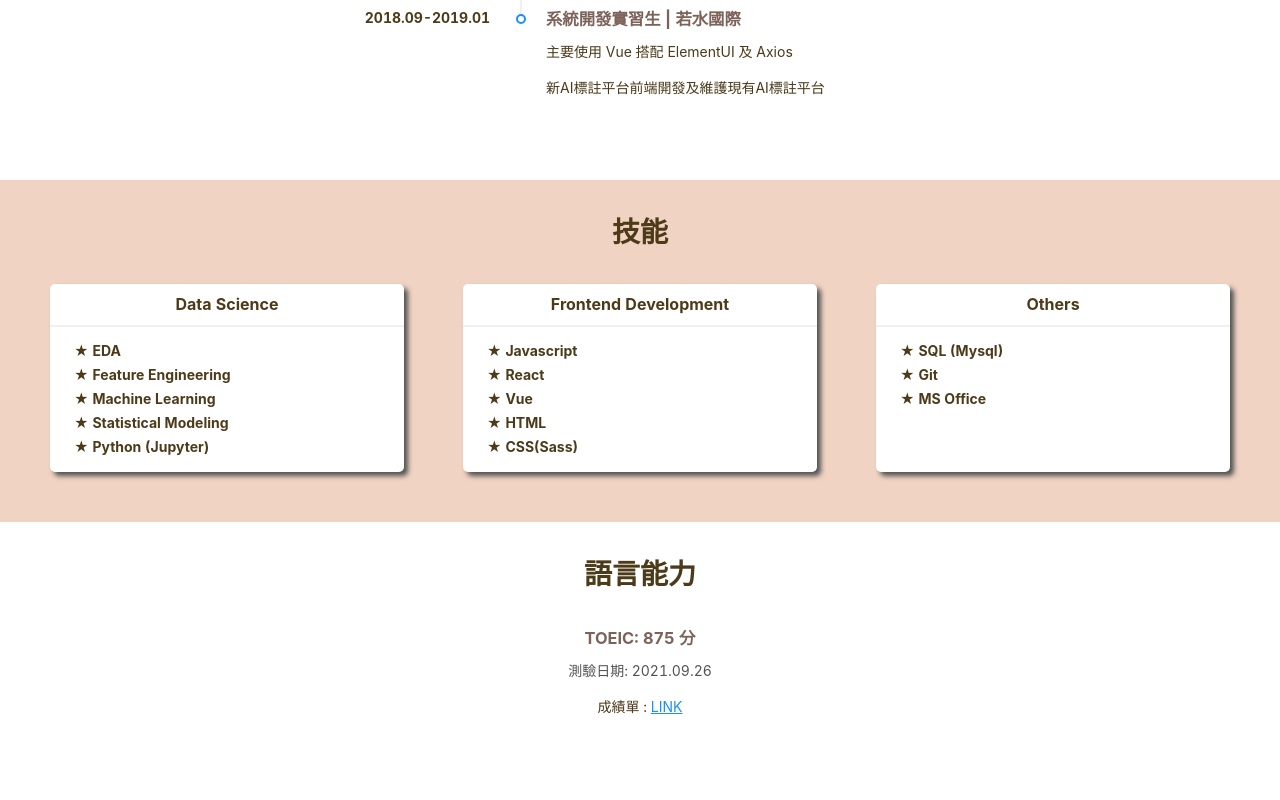
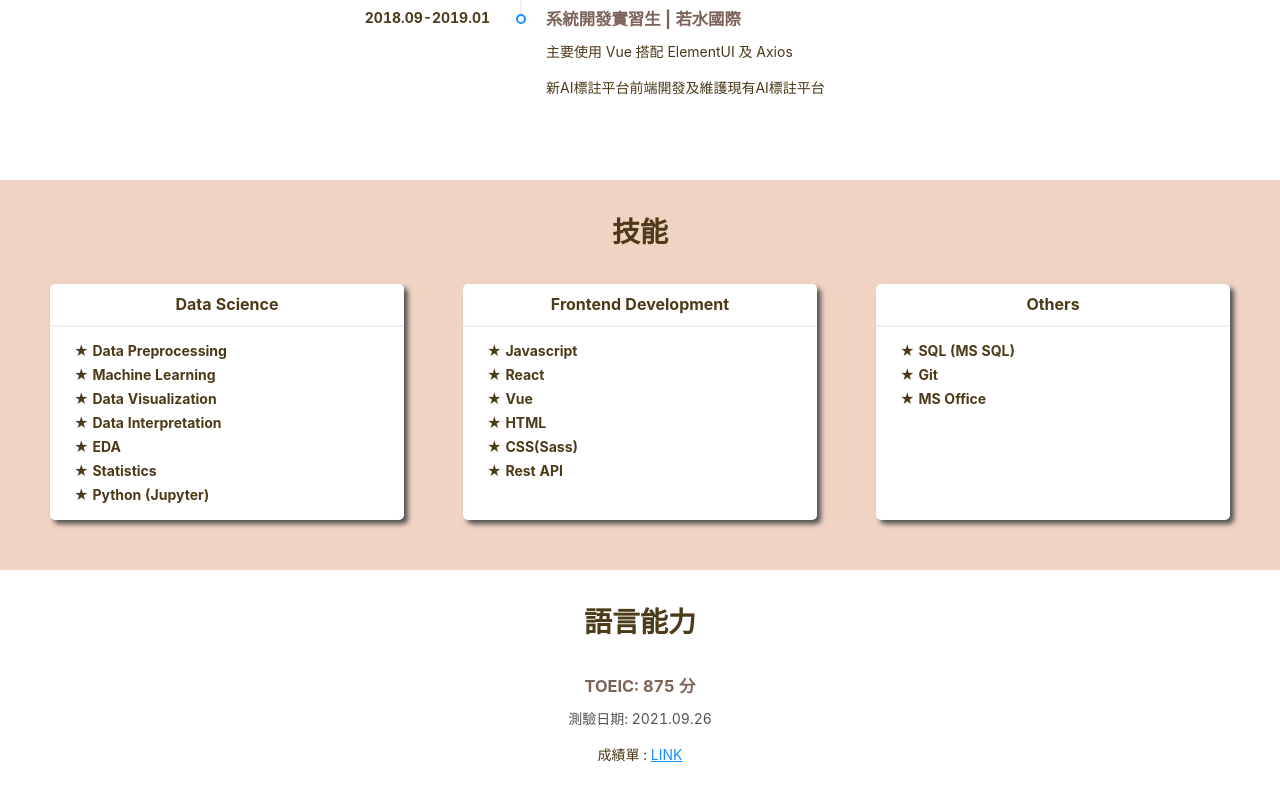
Before and after one commit to HsinShan/Portfolio-Blog, a React (Create React App) app: page / in a window 1280 px wide. Shown: the part 1543-2343 px from the top of the page. Before the commit the page ends 2305 px from the top, so only its background shows below. Built offline with nearby package versions, Linux system fonts and the light colour scheme.

Commit message:
Update skills list

```diff
--- a/src/constants/SKILLS.js
+++ b/src/constants/SKILLS.js
@@ -2,20 +2,22 @@ const SKILLS = [
   {
     title: "Data Science",
     skill: [
+      "Data Preprocessing",
+      "Machine Learning",
+      "Data Visualization",
+      "Data Interpretation",
       "EDA",
-      "Feature Engineering",
-      "Machine Learning",
-      "Statistical Modeling",
+      "Statistics",
       "Python (Jupyter)",
     ],
   },
   {
     title: "Frontend Development",
-    skill: ["Javascript", "React", "Vue", "HTML", "CSS(Sass)"],
+    skill: ["Javascript", "React", "Vue", "HTML", "CSS(Sass)", "Rest API"],
   },
   {
     title: "Others",
-    skill: ["SQL (Mysql)", "Git", "MS Office"],
+    skill: ["SQL (MS SQL)", "Git", "MS Office"],
   },
 ];
 
```
